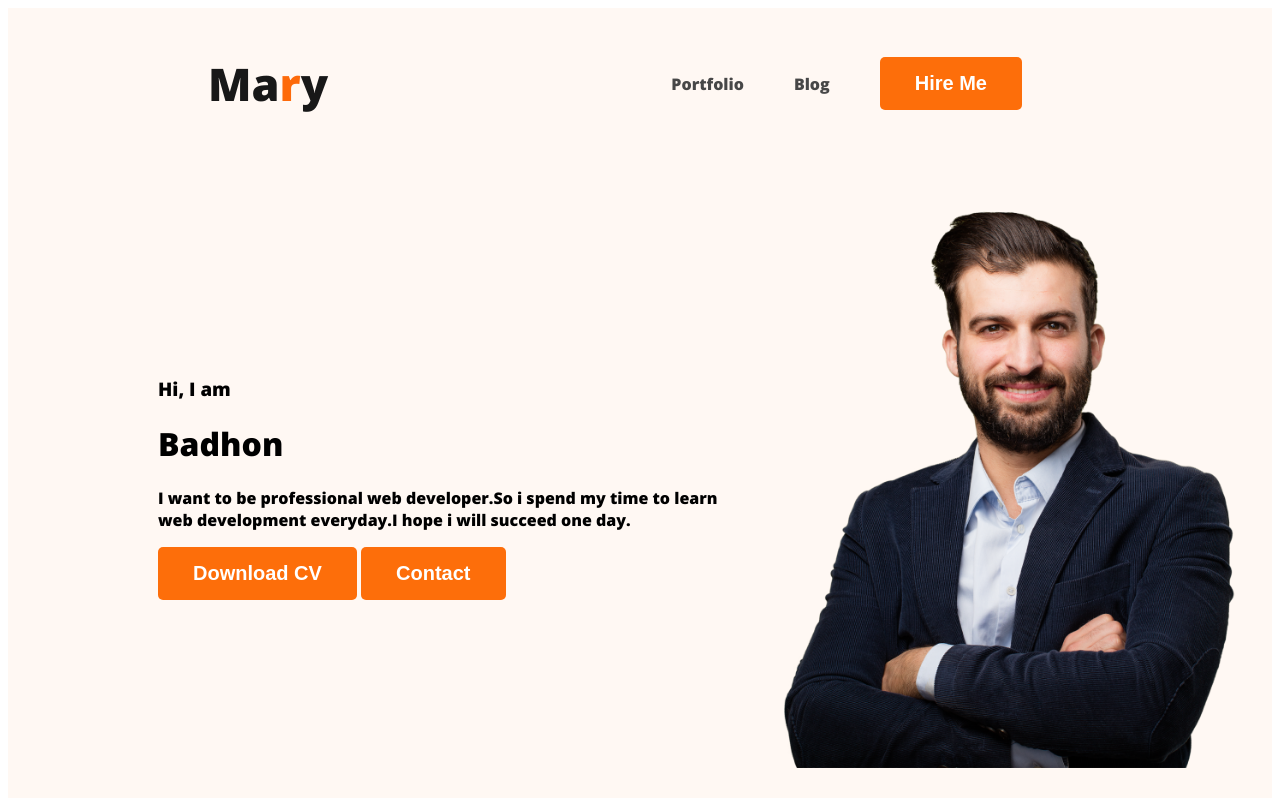
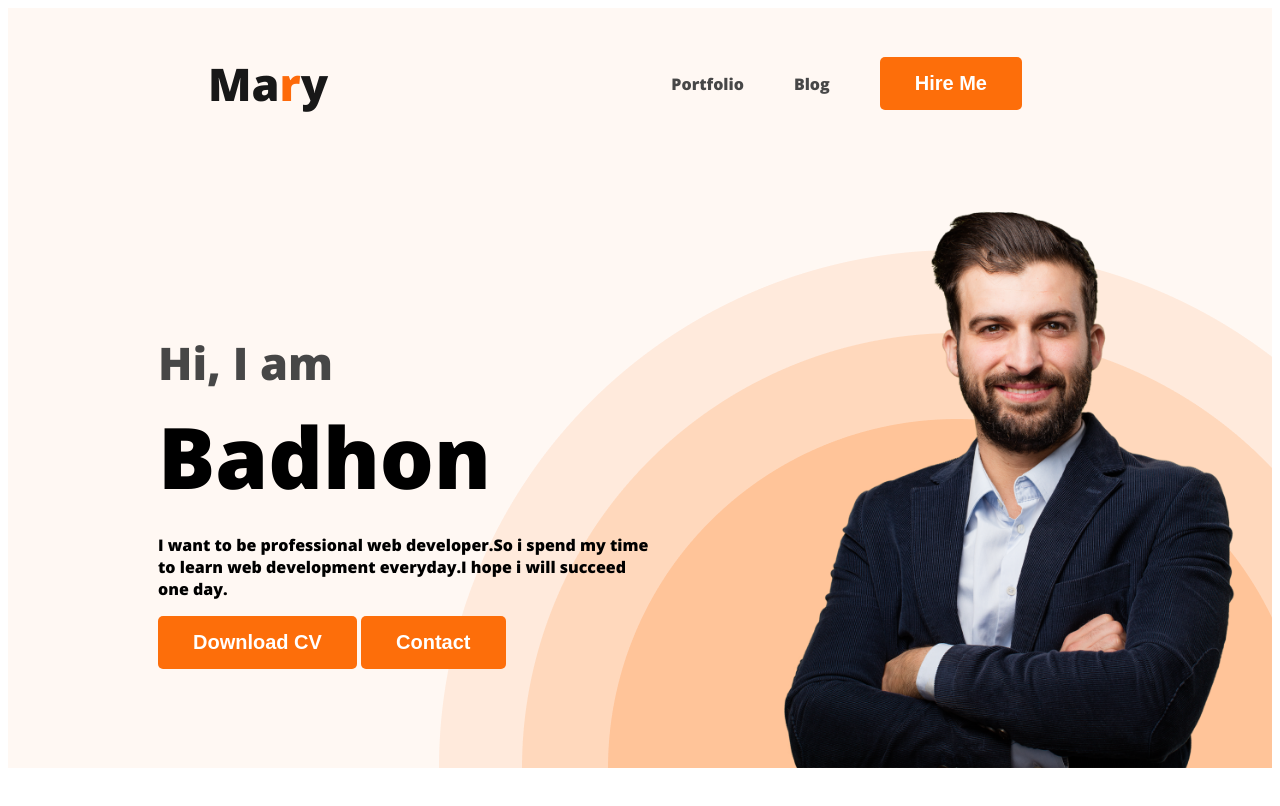
Before and after one commit to rakhibul07/web-developer-portfolio-new, a plain HTML site: page index.html in a window 1280 px wide. Drawn offline with nearby package versions, Linux system fonts and the light colour scheme.

Commit message:
add finish

```diff
--- a/index.html
+++ b/index.html
@@ -10,7 +10,7 @@
     <link rel="stylesheet" href="styles/style.css">
 </head>
 <body>
-    <header>
+    <header class="header">
 <nav>
     <h3 class="nav-title">Ma<span class="text-primary">r</span>y</h3>
     <ul>
@@ -21,9 +21,9 @@
 </nav>
 <div class="banner">
     <div class="banner-items">
-        <h3>Hi, I am</h3>
-        <h1>Badhon</h1>
-        <p>I want to be professional web developer.So i spend my time to learn web development everyday.I hope i will succeed one day.</p>
+        <h3 class="banner-greeting">Hi, I am</h3>
+        <h1 class="banner-title">Badhon</h1>
+        <p class="banner-info">I want to be professional web developer.So i spend my time to learn web development everyday.I hope i will succeed one day.</p>
         <button class="btn-primary">Download CV</button>
         <button class="btn-primary">Contact</button>
 </div>
--- a/styles/style.css
+++ b/styles/style.css
@@ -40,14 +40,36 @@ nav a{
     color: #474747;
 }
 /* header related style */
-header{
+.header{
     background-color: #fff8f3;
+  background-image: url('../images/header_bg.png');
+  background-repeat: no-repeat;
+  background-position: bottom right;
 }
 .banner{
-    padding: 30px 30px 30px 150px;
+    padding: 30px 30px 0px 150px;
     display: flex;
     align-items: center;
+    justify-content: space-between;
 }
 .profile{
     width: 500px;
 }
+.banner-greeting{
+    font-size: 45px;
+    color: #474747;
+    margin-bottom: 0px;
+}
+.banner-title{
+    font-size: 85px;
+    font-weight: 700;
+    margin-top: 5px;
+    margin-bottom: 20px;
+}
+.banner-info{
+margin-top: 0px;
+margin-top: 8px;
+}
+.banner-items{
+    max-width: 500px;
+}
```
